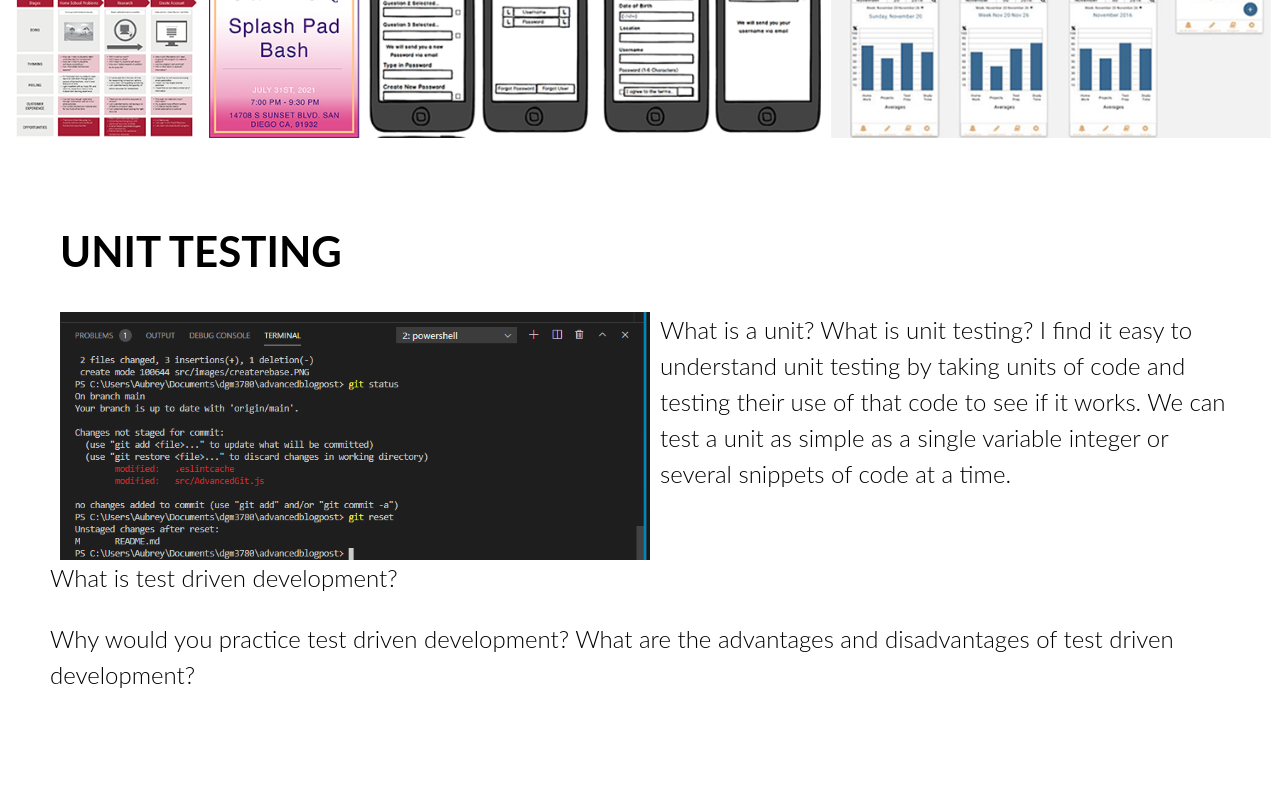
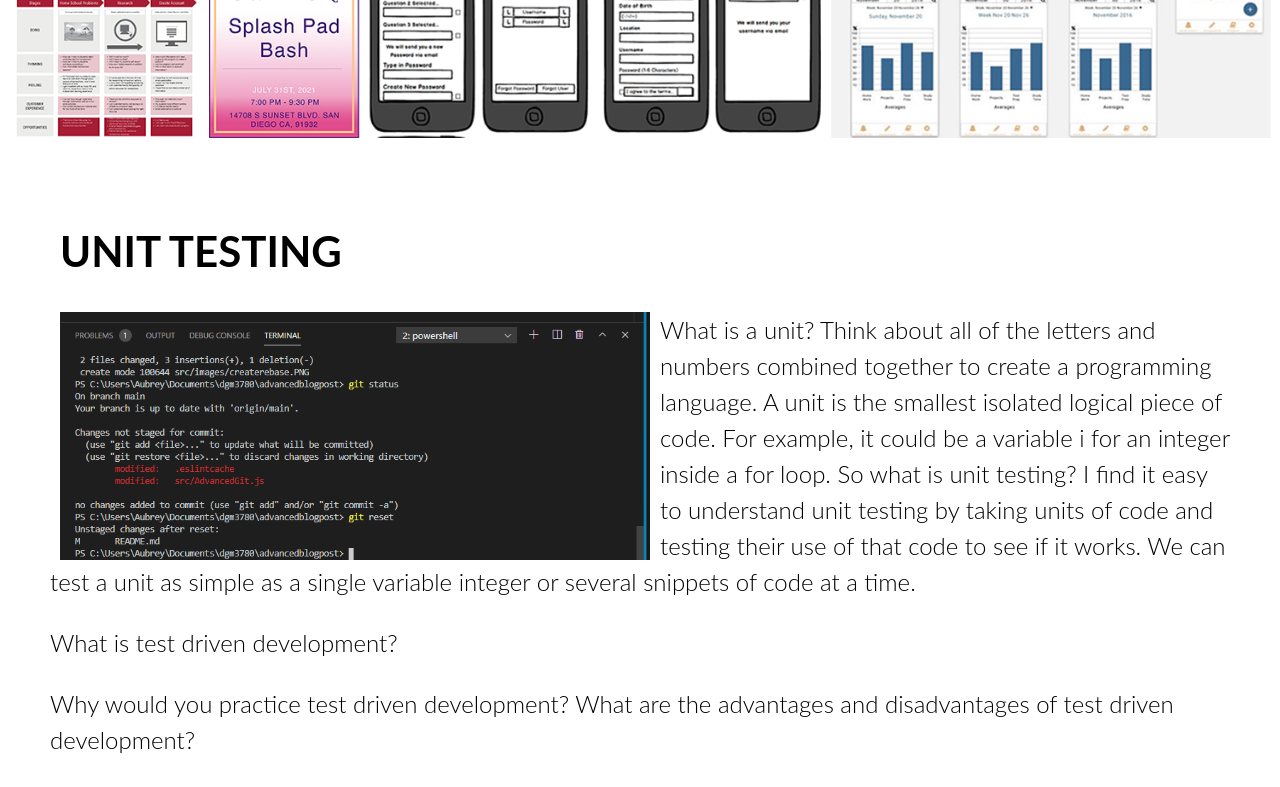
Before and after one commit to aubreyjonescreatives/react-blog, a React (Create React App) app: page / in a window 1280 px wide. Shown: the part 581-1368 px from the top of the page. Built offline with nearby package versions, Linux system fonts and the light colour scheme.

Commit message:
What is a unit explained?

```diff
--- a/src/UnitTesting.js
+++ b/src/UnitTesting.js
@@ -10,10 +10,9 @@ function UnitTesting() {
      <div class="main-1" id="unittesting">
     <h1>UNIT TESTING</h1>
      <p><figure className="gitImage"> <img src={GitImage} alt="Unit Testing"></img></figure>
-     What is a unit?
-
-
-     What is unit testing? I find it easy to understand unit testing by taking units of code and testing their
+     What is a unit? Think about all of the letters and numbers combined together to create a
+     programming language. A unit is the smallest isolated logical piece of code. For example, it could be
+     a variable i for an integer inside a for loop. So what is unit testing? I find it easy to understand unit testing by taking units of code and testing their
      use of that code to see if it works. We can test a unit as simple as a single variable integer or several
      snippets of code at a time.
 
```
Also changed, not shown: 1 other file (tests, documents, lock files or other folders).
